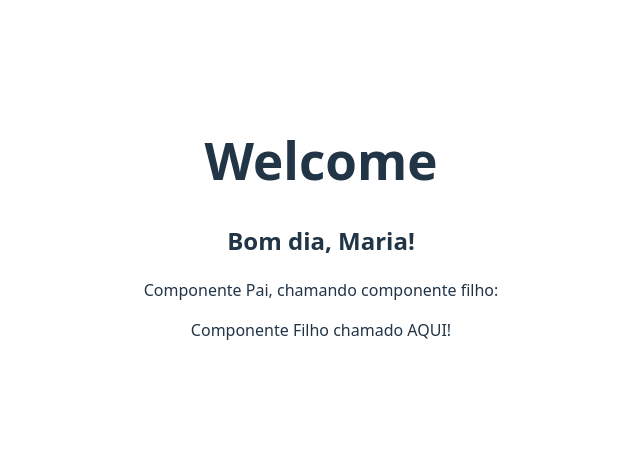
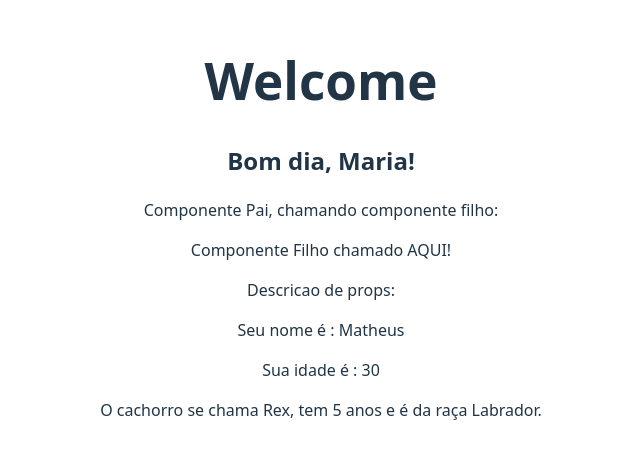
Before and after one commit to vitoriaferreirap/demo.react, a React (Vite) app in the folder 2_fundamentos/: page / in a window 1280 px wide. Shown: the part 172-630 px from the top of the page, without its empty margins (319-959 px from the left). Built offline with nearby package versions, Linux system fonts and the light colour scheme.

Commit message:
feat: entendendo props e desestruturação do mesmo

```diff
--- a/2_fundamentos/src/App.jsx
+++ b/2_fundamentos/src/App.jsx
@@ -1,7 +1,9 @@
 import './App.css';
 import BomDia from './assets/components/BomDia.jsx'; //importando outro componente
+import Cachorro from './assets/components/Cachorro.jsx';
+import Descricao from './assets/components/Descricao.jsx';
 import Pai from './assets/components/Pai.jsx';
-import Welcome from './assets/components/Welcome.jsx'; //importanto o componente
+import Welcome from './assets/components/Welcome.jsx';
 
 function App() {
     return (
@@ -14,6 +16,12 @@ function App() {
 
             <Pai />
 
+            {/* PROPS = é necessário passar as propriedades para o componente filho */}
+            <Descricao name="Matheus" idade={30} />
+
+            {/*desestruturar props no componente*/}
+            <Cachorro nome="Rex" idade={5} raca="Labrador" />
+
         </>
     );
 }
--- /dev/null
+++ b/2_fundamentos/src/assets/components/Cachorro.jsx
@@ -0,0 +1,11 @@
+//propr é um objeto que contém as propriedades passadas para o componente
+const Cachorro = ({ nome, idade, raca }) => {
+    //props.name => nome do cachorro
+    return (
+        <div>
+            <p>O cachorro se chama {nome}, tem {idade} anos e é da raça {raca}.</p>
+        </div>
+    );
+}
+
+export default Cachorro;
--- /dev/null
+++ b/2_fundamentos/src/assets/components/Descricao.jsx
@@ -0,0 +1,13 @@
+//aplicando arrow function
+//props = propriedades do componente (chaves = valor)
+//props.name = "Matheus" (exemplo de uso de props)
+const Descricao = (props) => {
+    return (
+        <div>Descricao de props:
+            <p>Seu nome é : {props.name}</p>
+            <p> Sua idade é : {props.idade}</p>
+        </div>
+    )
+}
+
+export default Descricao
```
